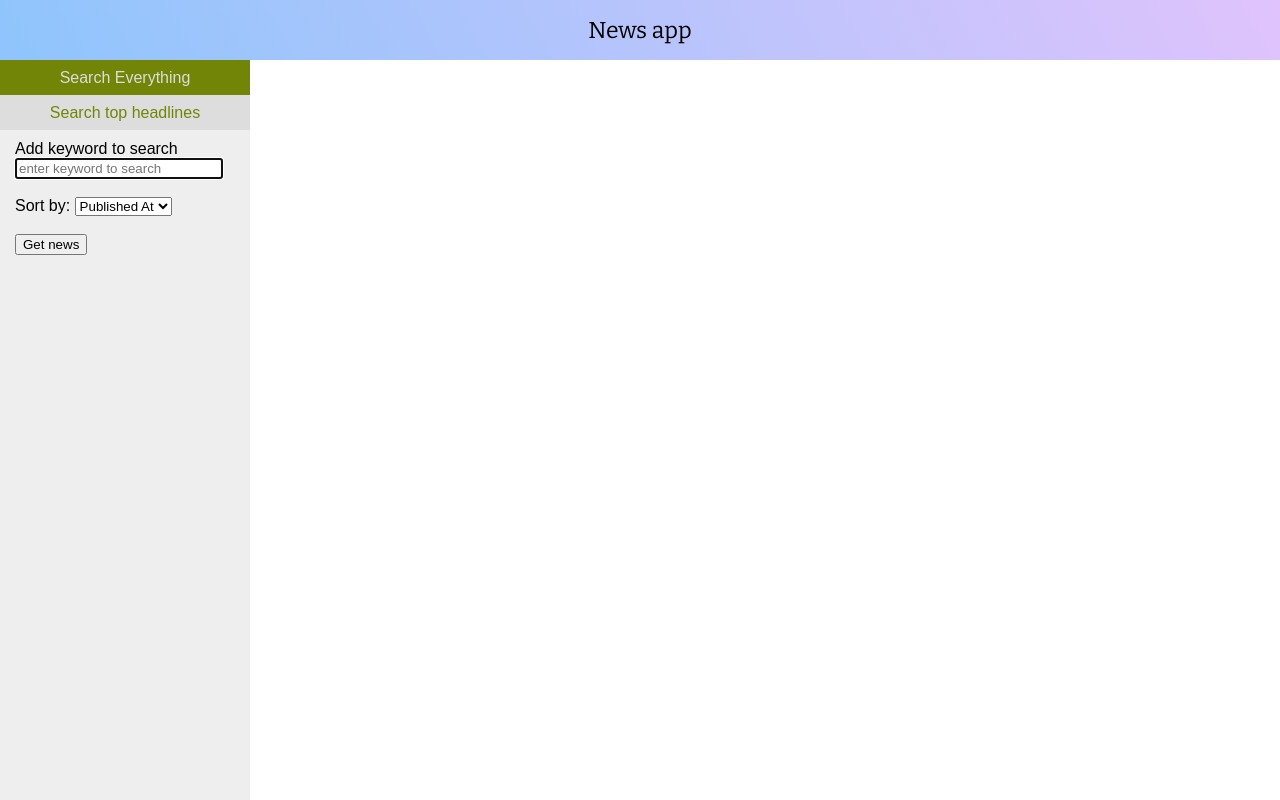
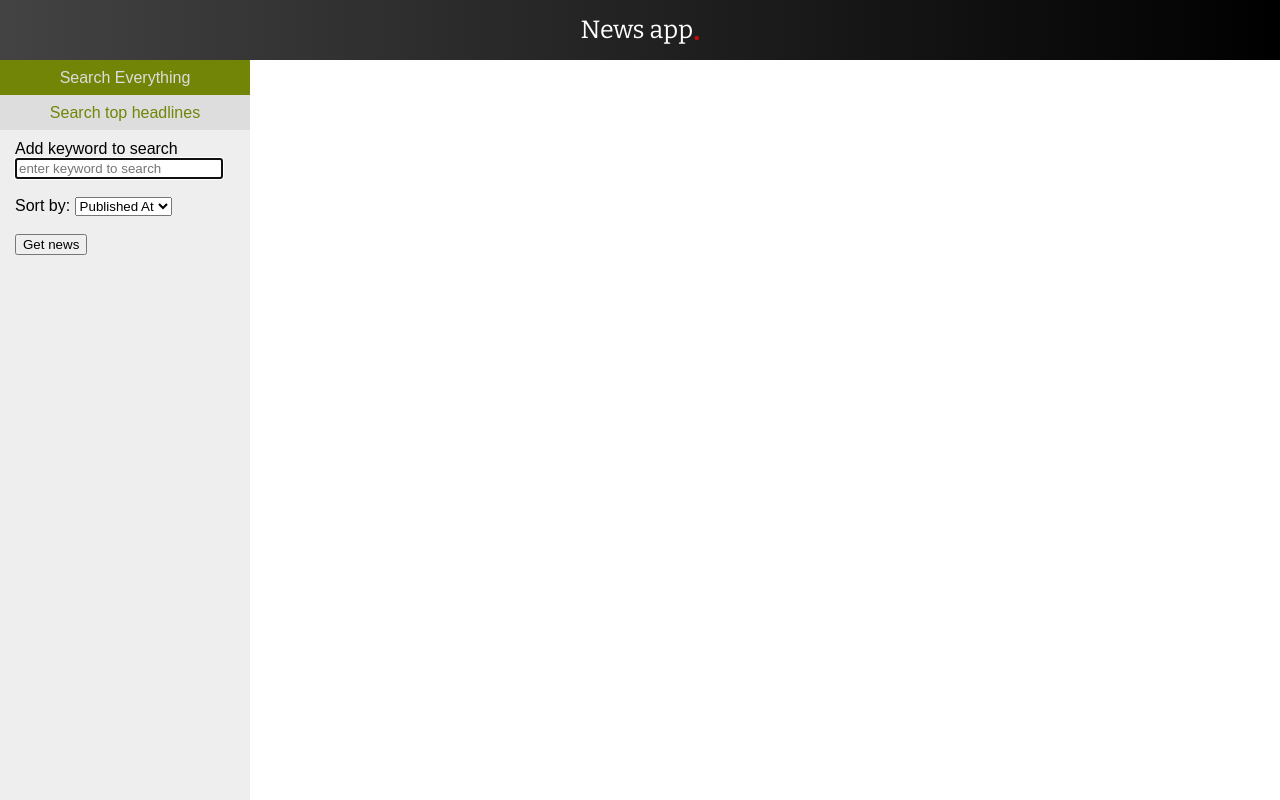
Before and after one commit to pragyes31/news-reader-app, a website built with Parcel: page index.html in a window 1280 px wide. Built offline with nearby package versions, Linux system fonts and the light colour scheme; no server answers.

Commit message:
added style to header element

```diff
--- a/index.html
+++ b/index.html
@@ -8,7 +8,7 @@
 
 <body>
   <div id="app">
-    <header class="main-title">News app</header>
+    <header class="main-title">News app<span class="period">.</span></header>
     <div class="news-section">
       <div class="filters">
         <div class="news-tabs">
--- a/src/styles.css
+++ b/src/styles.css
@@ -13,16 +13,32 @@ body {
 .main-title {
   width: 100%;
   height: 60px;
-  background-color: #8ec5fc;
-  background-image: linear-gradient(62deg, #8ec5fc 0%, #e0c3fc 100%);
+  background: #000000; /* fallback for old browsers */
+  background: -webkit-linear-gradient(
+    to right,
+    #434343,
+    #000000
+  ); /* Chrome 10-25, Safari 5.1-6 */
+  background: linear-gradient(
+    to right,
+    #434343,
+    #000000
+  ); /* W3C, IE 10+/ Edge, Firefox 16+, Chrome 26+, Opera 12+, Safari 7+ */
   position: fixed;
   display: flex;
   justify-content: center;
   align-items: center;
-  font-size: 23px;
+  font-size: 25px;
   font-weight: 500;
   font-family: "Bitter", serif;
   z-index: 2;
+  color: rgb(255, 255, 255);
+}
+
+.period {
+  color: rgb(199, 10, 10);
+  font-size: 30px;
+  font-weight: bold;
 }
 
 .news-section {
```
